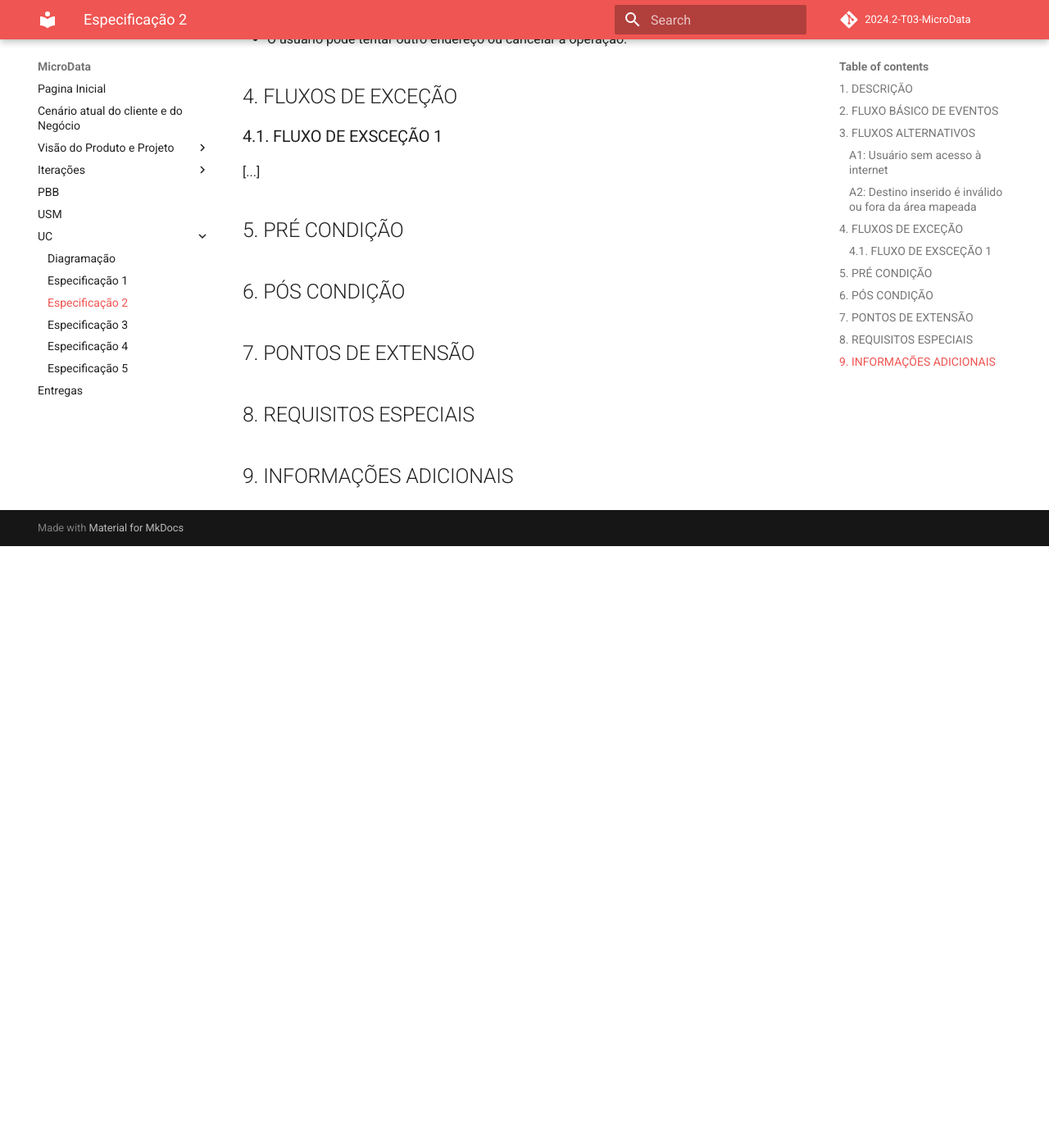
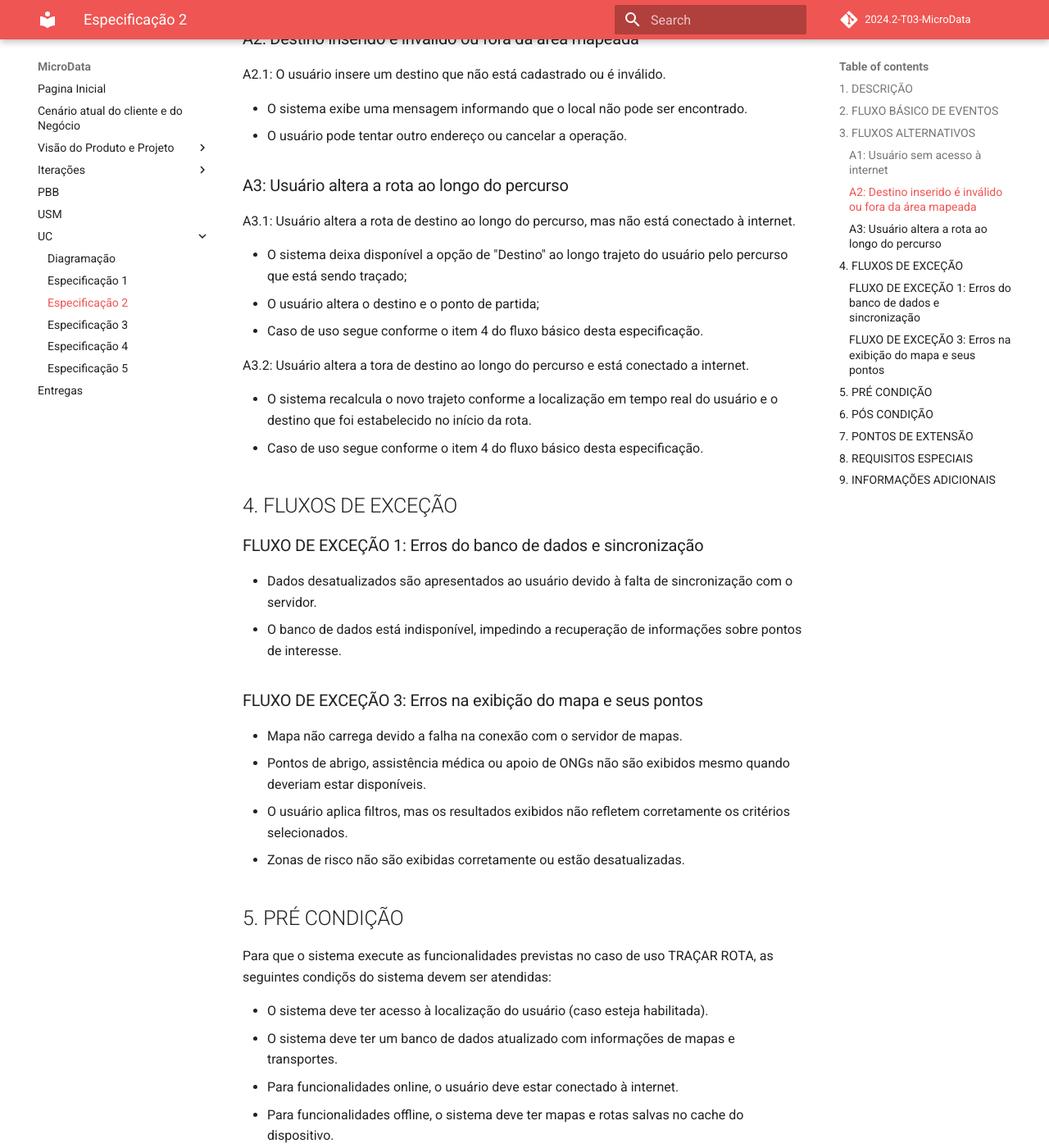
Before and after one commit to storch7/2024.2-T03-MicroData, an MkDocs documentation site: the page built from docs/uc/especificacoes/02.md, in a window 1280 px wide and 1400 px high, scrolled down 1436 px. Shown: the whole window at 82% size. Built offline with MkDocs 1.6.1 and Material for MkDocs 9.7.7, drawn with Linux system fonts in a browser that asks for light colours; comment, search, counter and statistics services are not loaded; before the commit the page ends 2102 px from its top, so only the background shows below that; some of the changed text lies outside the part shown.

Commit message:
Especificação 2

```diff
--- a/docs/uc/especificacoes/02.md
+++ b/docs/uc/especificacoes/02.md
@@ -14,8 +14,10 @@
 - 06: O sistema diponibiliza a localização dos pontos de transporte ao longo do trajeto traçado;
 - 07: Se o usuário estiver sem acesso à internet, o caso de uso continua em FLUXO ALTERNATIVO A1;
 - 08: Se o usuário quiser acessar as informações dos transportes que passam pelos apresentados pelo sistema ao longo da rota proposta, caso de uso continua na sessão FLUXO DE EXTENSÃO;
-- 09: O usuário segue a rota proposta pelo aplicativo para chegar na localização desejada;
-- 10: Usuário busca outro recurso no aplicativo ou encerra a aplicação e o caso de uso termina.
+- 09: Se o usuário quiser alterar a rota proposta e está sem internet, o caso de uso continua em FLUXO ALTERNATIVO A3.1;
+- 10: Se o usuário quiser alterar a rota proposta e está conectado à internet, o caso de uso continua em FLUXO ALTERNATIVO A3.2;
+- 11: O usuário segue a rota proposta pelo aplicativo para chegar na localização desejada;
+- 12: Usuário busca outro recurso no aplicativo ou encerra a aplicação e o caso de uso termina.
 
 ## 3. FLUXOS ALTERNATIVOS
 
@@ -35,18 +37,61 @@
 - O sistema exibe uma mensagem informando que o local não pode ser encontrado.
 - O usuário pode tentar outro endereço ou cancelar a operação.
 
+### A3: Usuário altera a rota ao longo do percurso
+A3.1: Usuário altera a rota de destino ao longo do percurso, mas não está conectado à internet.
+
+- O sistema deixa disponível a opção de "Destino" ao longo trajeto do usuário pelo percurso que está sendo traçado;
+- O usuário altera o destino e o ponto de partida;
+- Caso de uso segue conforme o item 4 do fluxo básico desta especificação.
+
+A3.2: Usuário altera a tora de destino ao longo do percurso e está conectado a internet.
+
+- O sistema recalcula o novo trajeto conforme a localização em tempo real do usuário e o destino que foi estabelecido no início da rota.
+- Caso de uso segue conforme o item 4 do fluxo básico desta especificação.
+
 ## 4. FLUXOS DE EXCEÇÃO
 
-### 4.1. FLUXO DE EXSCEÇÃO 1
+### FLUXO DE EXCEÇÃO 1: Erros do banco de dados e sincronização
 
-[...]
+- Dados desatualizados são apresentados ao usuário devido à falta de sincronização com o servidor.
+- O banco de dados está indisponível, impedindo a recuperação de informações sobre pontos de interesse.
+
+### FLUXO DE EXCEÇÃO 3: Erros na exibição do mapa e seus pontos
+
+- Mapa não carrega devido a falha na conexão com o servidor de mapas.
+- Pontos de abrigo, assistência médica ou apoio de ONGs não são exibidos mesmo quando deveriam estar disponíveis.
+- O usuário aplica filtros, mas os resultados exibidos não refletem corretamente os critérios selecionados.
+- Zonas de risco não são exibidas corretamente ou estão desatualizadas.
+
 
 ## 5. PRÉ CONDIÇÃO
 
+Para que o sistema execute as funcionalidades previstas no caso de uso TRAÇAR ROTA, as seguintes condiçõs do sistema devem ser atendidas:
+
+- O sistema deve ter acesso à localização do usuário (caso esteja habilitada).
+- O sistema deve ter um banco de dados atualizado com informações de mapas e transportes.
+- Para funcionalidades online, o usuário deve estar conectado à internet.
+- Para funcionalidades offline, o sistema deve ter mapas e rotas salvas no cache do dispositivo.
+
 ## 6. PÓS CONDIÇÃO
 
+Após a execução do caso de uso, o sistema garante que:
+
+- O sistema exibe uma rota segura entre os pontos fornecidos.
+- O usuário pode visualizar pontos de transporte ao longo do trajeto.
+- Se o usuário não tiver conexão com a internet, ele pode acessar rotas offline (se disponíveis) ou seguir a rota sem acompanhamento em tempo real.
+- O usuário pode modificar a rota ao longo do percurso, com ou sem internet, conforme os fluxos alternativos.
+- Se o destino inserido for inválido ou estiver fora da área mapeada, o sistema informa o usuário e permite inserir um novo destino ou cancelar a operação.
+- O usuário pode encerrar a funcionalidade ou buscar outro recurso no aplicativo.
+
 ## 7. PONTOS DE EXTENSÃO
+As especificações do PONTO DE EXTENSÃO 1, previsto neste caso de uso, podem ser acessadas em [ESPECIFICAÇÃO DE CASO DE USO 3: VERIFICAR OPÇÕES DE TRANSPORTE](/uc/especificacoes/03/)
 
 ## 8. REQUISITOS ESPECIAIS
+São os requisitos especiais para que a especificação de caso de uso ACESSAR MAPA funcione adequadamente:
+
+- O sistema deve permitir o usuário acesse as informações offline;
+- O sistema deve realizar uma sincronização de informasões toda vez que o usuário estiver com acesso à internet.
 
 ## 9. INFORMAÇÕES ADICIONAIS
+Não há informações adicinais a serem trazidas nesta especificação.
```
Also changed, not shown: other parts of docs/uc/especificacoes/02.md (+1 -1 lines), docs/uc/especificacoes/01.md (+1 -1 lines), docs/uc/especificacoes/model.md (+1 -1 lines).
